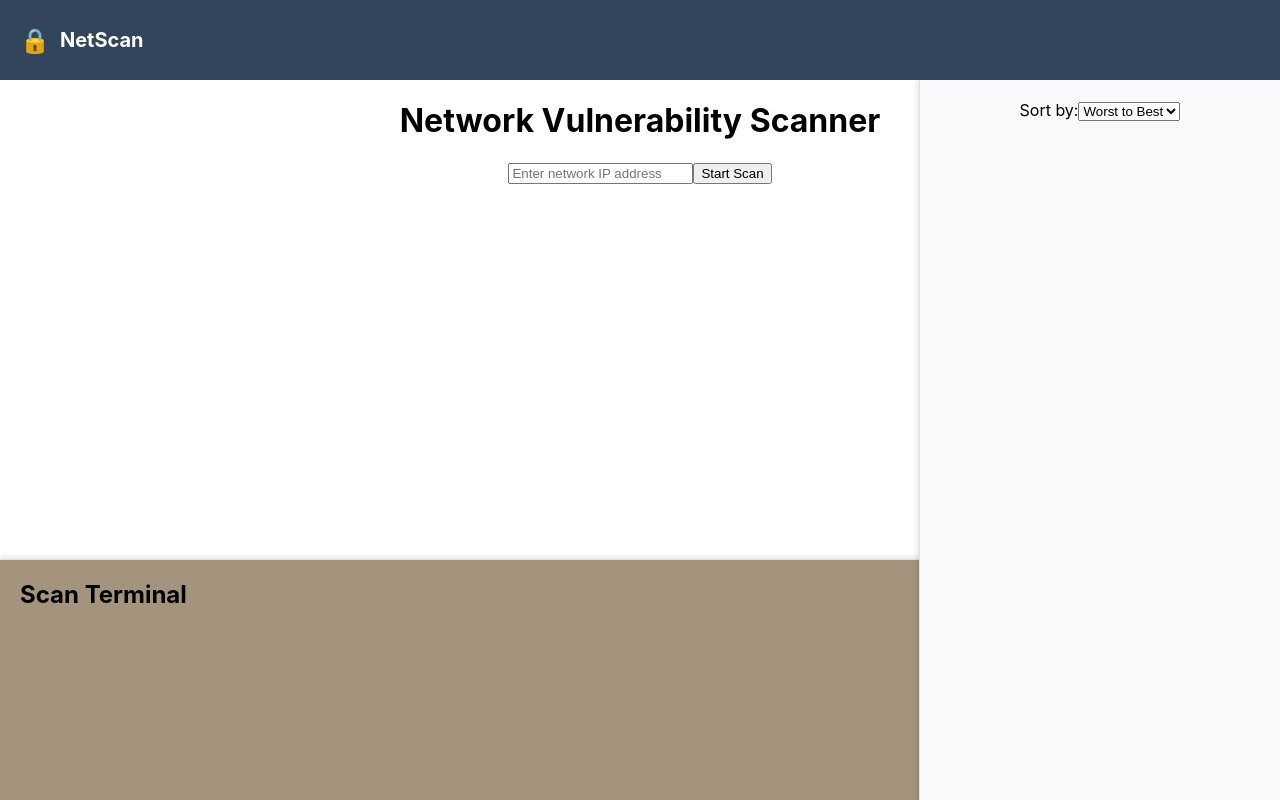
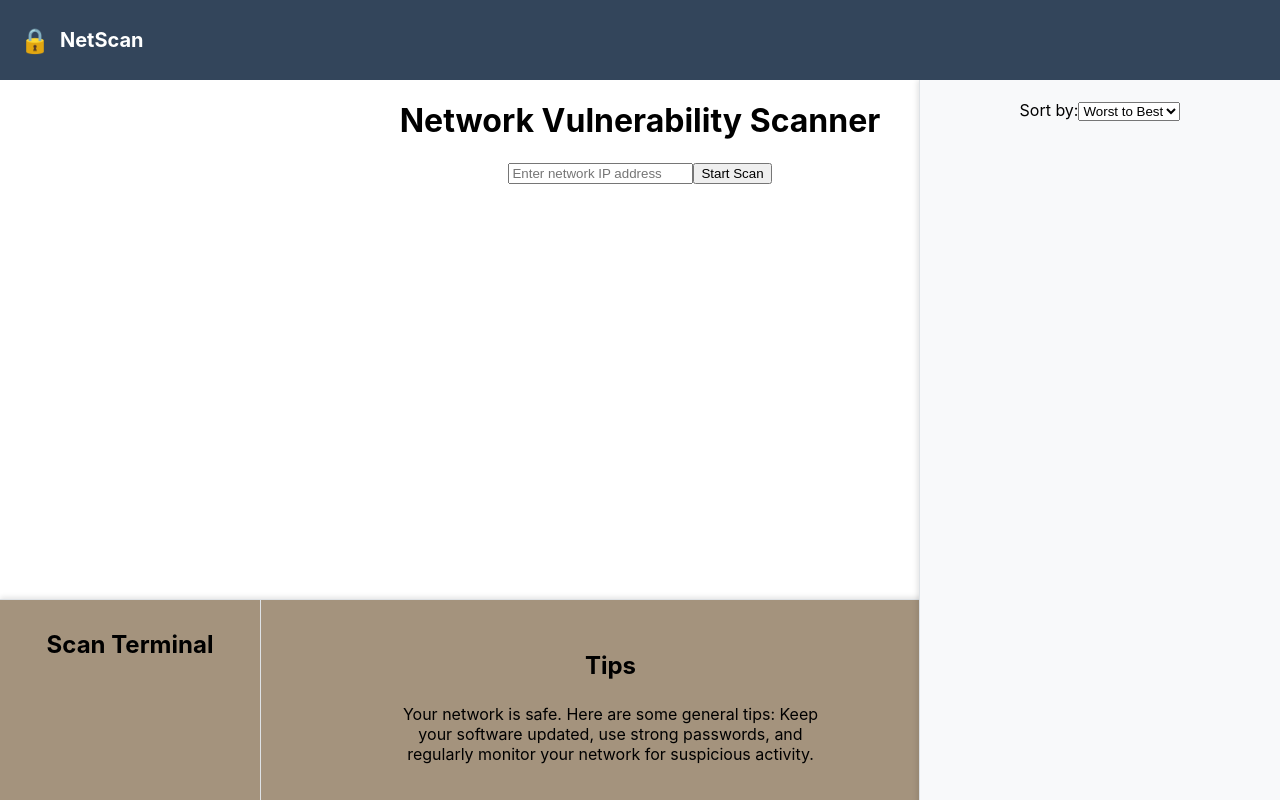
Before and after one commit to cookster00/network-project, a React (Create React App) app in the folder frontend/: page / in a window 1280 px wide. Built offline with nearby package versions, Linux system fonts and the light colour scheme; the HTML template or start-up script is replaced by a standard one.

Commit message:
working vulnerability list, working and formatted tip list

```diff
--- a/frontend/src/App.js
+++ b/frontend/src/App.js
@@ -5,9 +5,28 @@ import NetworkInfo from './Components/NetworkInfo';
 import VulnerabilityList from './Components/VulnerabilityList';
 import './App.css';
 
+const formatVulnerabilityData = (title, result) => {
+  let level = 'low';
+  const vulnerabilities = result[1];
+
+  if (Array.isArray(vulnerabilities)) {
+    const nonEmptyVulns = vulnerabilities.filter(vuln => vuln.vulnerabilities !== 'No vulnerabilities found.');
+    if (nonEmptyVulns.length >= 2) {
+      level = 'high';
+    } else if (nonEmptyVulns.length === 1) {
+      level = 'medium';
+    }
+  }
+
+  return {
+    title,
+    description: Array.isArray(vulnerabilities) ? vulnerabilities.map(vuln => `${vuln.port}: ${vuln.vulnerabilities}`).join('\n') : vulnerabilities,
+    level
+  };
+};
+
 function App() {
   const [ipAddress, setIpAddress] = useState('');
-  const [scanInfo, setScanInfo] = useState(null);
   const [results, setResults] = useState(null);
   const [loading, setLoading] = useState(false);
   const [error, setError] = useState(null);
@@ -45,12 +64,6 @@ function App() {
       const snmpResponse = await axios.post('/snmp_scan', { ip: ipAddress });
       localScanInfo.snmp = snmpResponse.data.results;
 
-      updateScanStatus('Scanning for open ports...');
-      const portsResponse = await axios.post('/port_scan', { ip: ipAddress });
-      localScanInfo.ports = portsResponse.data.results;
-
-      setScanInfo(localScanInfo);
-
       updateScanStatus('Calculating security score...');
       const scoreResponse = await axios.post('/get_score', {
         ftp: localScanInfo.ftp,
@@ -67,7 +80,6 @@ function App() {
         dns: dnsResponse.data.results,
         vulns: vulnsResponse.data.results,
         snmp: snmpResponse.data.results,
-        ports: portsResponse.data.results,
         score: scoreResponse.data.score
       });
 
@@ -86,14 +98,6 @@ function App() {
     }
   };
 
-  const formatVulnerabilityData = (title, result) => {
-    return {
-      title,
-      description: result[1],
-      level: result[0] ? 'high' : 'low'
-    };
-  };
-
   return (
     <div className="App">
       <Navbar />
@@ -109,57 +113,20 @@ function App() {
           {loading ? 'Scanning...' : 'Start Scan'}
         </button>
         {error && <p style={{ color: 'red' }}>{error}</p>}
-        <div className="results">
-          {scanCompleted && results && (
-            <div>
-              <div className="result">
-                <h2>Vulnerabilities</h2>
-                {results.vulns[0] ? (
-                  <ul>
-                    {results.vulns[1].map((vuln, index) => (
-                      <li key={index}>
-                        <strong>Port:</strong> {vuln.port}, <strong>Service:</strong> {vuln.service}, <strong>Vulnerabilities:</strong>
-                        <ul>
-                        {Array.isArray(vuln.vulnerabilities) ? (
-                            vuln.vulnerabilities.map((vulnerability, vulnIndex) => (
-                              <li key={vulnIndex}>{vulnerability}</li>
-                            ))
-                          ) : (
-                            <li>{vuln.vulnerabilities}</li>
-                          )}
-                        </ul>
-                      </li>
-                    ))}
-                  </ul>
-                ) : (
-                  <p>{results.vulns[1]}</p>
-                )}
-              </div>
-              <div className="result">
-                <h2>Open Ports</h2>
-                <ul>
-                  {results.ports.map((port, index) => (
-                    <li key={index}>
-                      <strong>Port:</strong> {port.port}, <strong>State:</strong> {port.state}, <strong>Service:</strong> {port.service}
-                    </li>
-                  ))}
-                </ul>
-              </div>
-              <div className="result">
-                <h2>Overall Score</h2>
-                <p><strong>Score:</strong> {results.score}</p>
-              </div>
-            </div>
-          )}
-        </div>
       </div>
-      <NetworkInfo selectedNetwork={ipAddress} scanStatusMessages={scanStatusMessages} />
+      <NetworkInfo selectedNetwork={ipAddress} scanStatusMessages={scanStatusMessages} vulnerabilities={results ? [
+        formatVulnerabilityData('Anonymous FTP Access', results.ftp),
+        formatVulnerabilityData('Exposed SMB Shares', results.smb),
+        formatVulnerabilityData('DNS zone transfer misconfiguration', results.dns),
+        formatVulnerabilityData('SNMP misconfigurations', results.snmp),
+        formatVulnerabilityData('Outdated software and known vulnerabilities', results.vulns)
+      ] : []} />
       <VulnerabilityList vulnerabilities={results ? [
-        formatVulnerabilityData('FTP Scan', results.ftp),
-        formatVulnerabilityData('SMB Scan', results.smb),
-        formatVulnerabilityData('DNS Scan', results.dns),
-        formatVulnerabilityData('SNMP Scan', results.snmp),
-        ...results.vulns[1]
+        formatVulnerabilityData('Anonymous FTP Access', results.ftp),
+        formatVulnerabilityData('Exposed SMB Shares', results.smb),
+        formatVulnerabilityData('DNS zone transfer misconfiguration', results.dns),
+        formatVulnerabilityData('SNMP misconfigurations', results.snmp),
+        formatVulnerabilityData('Outdated software and known vulnerabilities', results.vulns)
       ] : []} />
     </div>
   );
--- a/frontend/src/Components/NetworkInfo.css
+++ b/frontend/src/Components/NetworkInfo.css
@@ -1,22 +1,45 @@
-.network-info {
+.network-info-container {
+  display: flex;
+  height: 25%;
   position: fixed;
   bottom: 0;
   left: 0;
-  width: 75%;
-  height: 25%;
+  width: 75%; /* Adjust width to take up 3/4 of the page */
   background-color: #a4937d; /* Light tan background color */
   border-top: 1px solid #dee2e6;
   box-shadow: 0 -2px 5px rgba(0, 0, 0, 0.1);
-  overflow-y: auto;
-  padding: 20px;
-  text-align: left; /* Align text to the left */
 }
 
-.network-info h2 {
-  margin-top: 0; /* Move the title higher up */
+.network-info {
+  width: 25%; /* Left 1/4 of the page */
+  padding: 10px;
+  overflow-y: auto;
+}
+
+.separator-line {
+  width: 1px;
+  background-color: #dee2e6;
+  height: 100%;
+}
+
+.tips-section {
+  width: 50%; /* Middle 2/4 of the page */
+  padding: 10px;
+  overflow-y: auto;
+  display: flex;
+  flex-direction: column;
+  align-items: center; /* Center the content horizontally */
+  justify-content: center; /* Center the content vertically */
+  text-align: center; /* Center the text */
+  margin: 0 auto; /* Center the section within the container */
 }
 
 .scan-status-messages {
   text-align: left; /* Ensure text is aligned to the left */
-  line-height: 0.2; /* Adjust line spacing */
+  line-height: 1.2; /* Adjust line spacing to be tighter */
 }
+
+.tips-section p {
+  margin: 5px 20px; /* Adjust margin for tighter spacing and add side margins */
+  width: calc(100% - 40px); /* Ensure the text takes up the full width minus side margins */
+}
--- a/frontend/src/Components/NetworkInfo.js
+++ b/frontend/src/Components/NetworkInfo.js
@@ -1,16 +1,30 @@
 import React from 'react';
 import './NetworkInfo.css'; // Assuming you will add some CSS for styling
 
-const NetworkInfo = ({ selectedNetwork, scanStatusMessages }) => {
-  // Placeholder data
-  const networkInfo = {
-    name: selectedNetwork,
-    type: 'Wi-Fi',
-    totalDevices: 12,
-    ipAddress: '192.168.1.1'
+const tips = {
+  'Anonymous FTP Access': 'Disable anonymous FTP access to prevent unauthorized access to your files.',
+  'Exposed SMB Shares': 'Restrict SMB shares to authorized users only to prevent data breaches.',
+  'DNS zone transfer misconfiguration': 'Configure DNS servers to restrict zone transfers to trusted IP addresses.',
+  'SNMP misconfigurations': 'Disable SNMP or configure it securely to prevent unauthorized access.',
+  'Outdated software and known vulnerabilities': 'Regularly update software to patch known vulnerabilities.'
+};
+
+const generalTip = 'Your network is safe. Here are some general tips: Keep your software updated, use strong passwords, and regularly monitor your network for suspicious activity.';
+
+const NetworkInfo = ({ selectedNetwork, scanStatusMessages, vulnerabilities }) => {
+  const getTips = () => {
+    const redCards = vulnerabilities.filter(vuln => vuln.level === 'high');
+    if (redCards.length > 0) {
+      return redCards.map((vuln, index) => (
+        <p key={index}>{tips[vuln.title]}</p>
+      ));
+    } else {
+      return <p>{generalTip}</p>;
+    }
   };
 
   return (
+    <div className="network-info-container">
       <div className="network-info">
         <h2>Scan Terminal</h2>
         <div className="scan-status-messages">
@@ -19,6 +33,12 @@ const NetworkInfo = ({ selectedNetwork, scanStatusMessages }) => {
           ))}
         </div>
       </div>
+      <div className="separator-line"></div>
+      <div className="tips-section">
+        <h2>Tips</h2>
+        {getTips()}
+      </div>
+    </div>
   );
 };
 
--- a/frontend/src/Components/VulnerabilityCard.js
+++ b/frontend/src/Components/VulnerabilityCard.js
@@ -4,7 +4,7 @@ import './VulnerabilityCard.css'; // Assuming you will add some CSS for styling
 const VulnerabilityCard = ({ vulnerability }) => {
   const { title, description, level } = vulnerability;
 
-  // Determine the color based on the level of concern
+  // Determine the color and icon based on the level of concern
   const getColor = (level) => {
     switch (level) {
       case 'high':
@@ -18,12 +18,27 @@ const VulnerabilityCard = ({ vulnerability }) => {
     }
   };
 
+  const getIcon = (level) => {
+    switch (level) {
+      case 'high':
+        return '⚠️'; // Warning icon
+      case 'medium':
+        return '⚠️'; // Warning icon
+      case 'low':
+        return '✅'; // Checkmark icon
+      default:
+        return 'ℹ️'; // Info icon
+    }
+  };
+
   return (
     <div className="vulnerability-card">
-      <div className="vulnerability-card-header" style={{ backgroundColor: getColor(level) }}></div>
+      <div className="vulnerability-card-header" style={{ backgroundColor: getColor(level) }}>
+        <span className="vulnerability-card-icon">{getIcon(level)}</span>
+        <h3>{title}</h3>
+      </div>
       <div className="vulnerability-card-content">
-        <h3>{title}</h3>
-        <p>{description}</p>
+        <pre>{description}</pre>
         <p><strong>Level of Concern:</strong> {level}</p>
       </div>
     </div>
--- a/frontend/src/Components/VulnerabilityList.css
+++ b/frontend/src/Components/VulnerabilityList.css
@@ -2,8 +2,8 @@
   position: fixed;
   right: 0;
   top: 80px; /* Adjust this value to match the height of your navbar */
-  width: 25%;
-  height: calc(100% - 60px); /* Adjust this value to match the height of your navbar */
+  width: 25%; /* Adjust width to take up 1/4 of the page */
+  height: calc(100% - 80px); /* Adjust this value to match the height of your navbar */
   background-color: #f8f9fa;
   border-left: 1px solid #dee2e6;
   padding: 20px;
```
Lines whose indentation alone changed are shown as unchanged.
